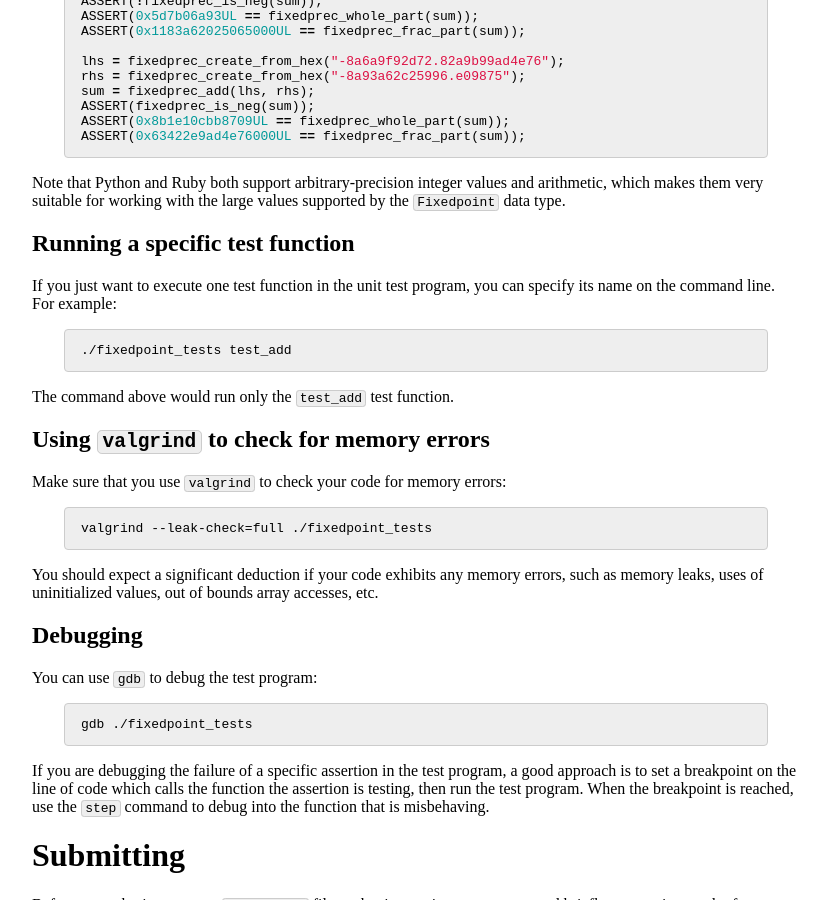
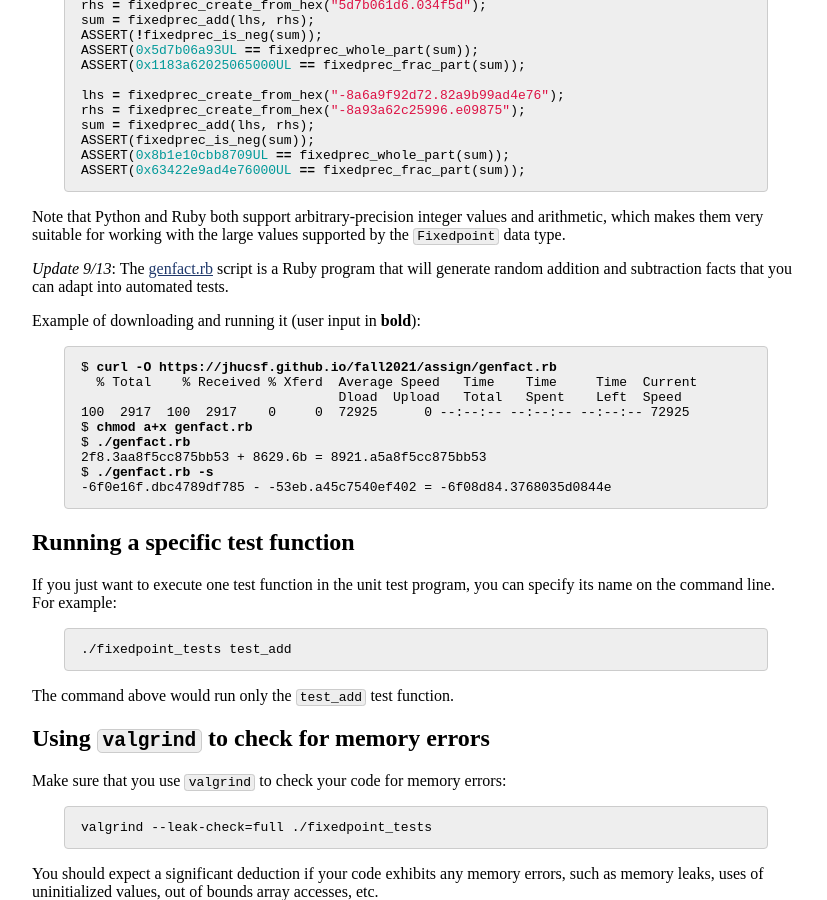
Before and after one commit to jhucsf/fall2021, a Jekyll site: the page built from assign/assign01.md, in a window 1280 px wide and 900 px high, scrolled down 4105 px. Shown: the whole window, without its empty margins (224-1051 px from the left). Built offline with Jekyll 4.4.1, drawn with Linux system fonts in a browser that asks for light colours; some of the changed text lies outside the part shown.

Commit message:
script to generate addition and subtraction facts for assignment 1

```diff
--- a/assign/assign01.md
+++ b/assign/assign01.md
@@ -11,6 +11,9 @@ Assignment type: **Pair**, you may work with one partner
 
 *Update 9/1*: The grading criteria for Milestone 2 have been updated so that
 the comprehensiveness and quality of your unit tests are part of the grade.
+
+*Update 9/14*: [genfact.rb](genfact.rb) script provided to aid in generation
+of test cases
 
 # Overview
 
@@ -225,6 +228,24 @@ Note that Python and Ruby both support arbitrary-precision integer values and
 arithmetic, which makes them very suitable for working with the large values
 supported by the `Fixedpoint` data type.
 
+*Update 9/13*: The [genfact.rb](genfact.rb) script is a Ruby program that
+will generate random addition and subtraction facts that you can adapt into
+automated tests.
+
+Example of downloading and running it (user input in <b>bold</b>):
+
+<div class="highlighter-rouge"><pre>
+$ <b>curl -O https://jhucsf.github.io/fall2021/assign/genfact.rb</b>
+  % Total    % Received % Xferd  Average Speed   Time    Time     Time  Current
+                                 Dload  Upload   Total   Spent    Left  Speed
+100  2917  100  2917    0     0  72925      0 --:--:-- --:--:-- --:--:-- 72925
+$ <b>chmod a+x genfact.rb</b>
+$ <b>./genfact.rb</b>
+2f8.3aa8f5cc875bb53 + 8629.6b = 8921.a5a8f5cc875bb53
+$ <b>./genfact.rb -s</b>
+-6f0e16f.dbc4789df785 - -53eb.a45c7540ef402 = -6f08d84.3768035d0844e
+</pre></div>
+
 ## Running a specific test function
 
 If you just want to execute one test function in the unit test program,
```
Also changed, not shown: index.md (+1 -0 lines).
